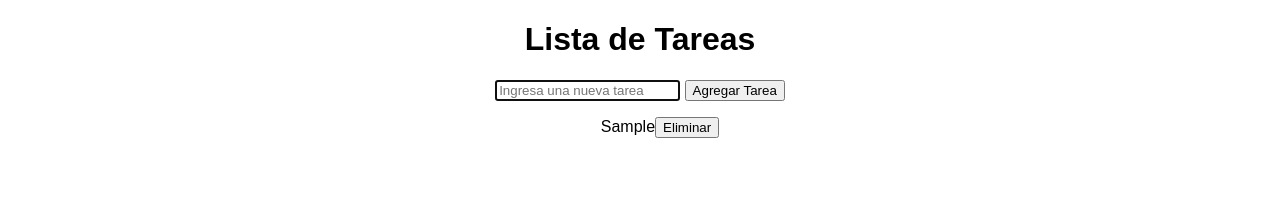
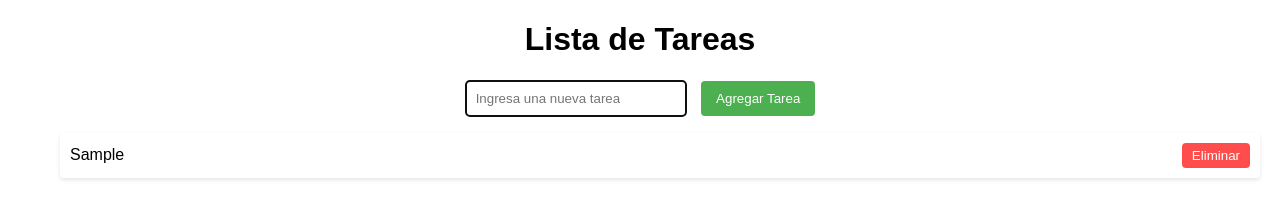
Before and after one commit to Percyyz/APP_tareas_basico, a plain HTML site: page index.html in a window 1280 px wide. Both pictures are taken after typing "Sample" into the empty fields and a click on the button "Agregar Tarea". Drawn offline with Linux system fonts and the light colour scheme.

Commit message:
feat: Aagregando estilo a mi lista de tareas

```diff
--- a/style.css
+++ b/style.css
@@ -6,3 +6,33 @@ body {
 ul {
     list-style-type: none;
 }
+button {
+    background-color: #4CAF50;
+    color: white;
+    border: none;
+    padding: 10px 15px;
+    border-radius: 4px;
+    cursor: pointer;
+}
+li {
+    background-color: #fff;
+    padding: 10px;
+    margin-bottom: 10px;
+    border-radius: 4px;
+    display: flex;
+    justify-content: space-between;
+    align-items: center;
+    box-shadow: 0 2px 4px rgba(0,0,0,0.1);
+}
+
+li button {
+    background-color: #ff4d4d;
+    padding: 5px 10px;
+}
+input[type="text"] {
+    padding: 10px;
+    width: 200px;
+    border: 1px solid #ccc;
+    border-radius: 4px;
+    margin-right: 10px;
+}
```
